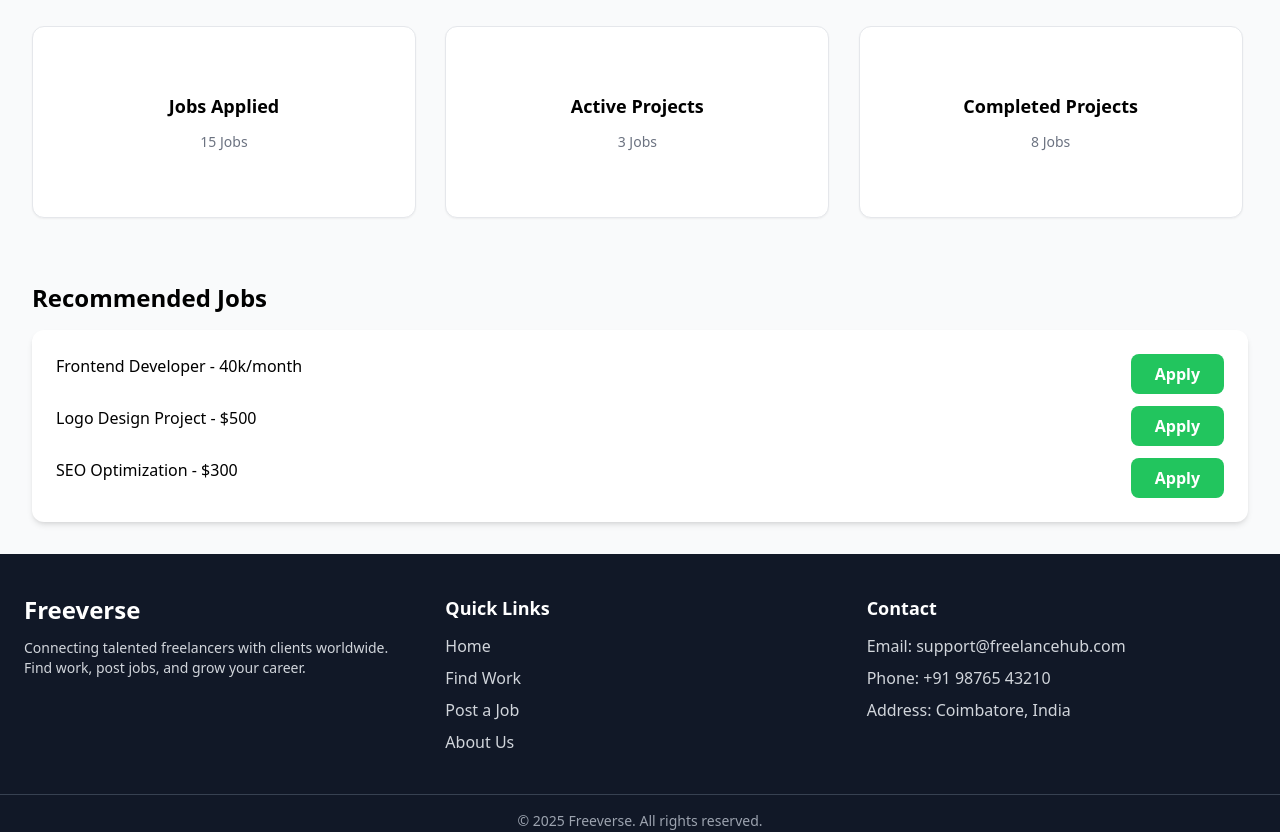
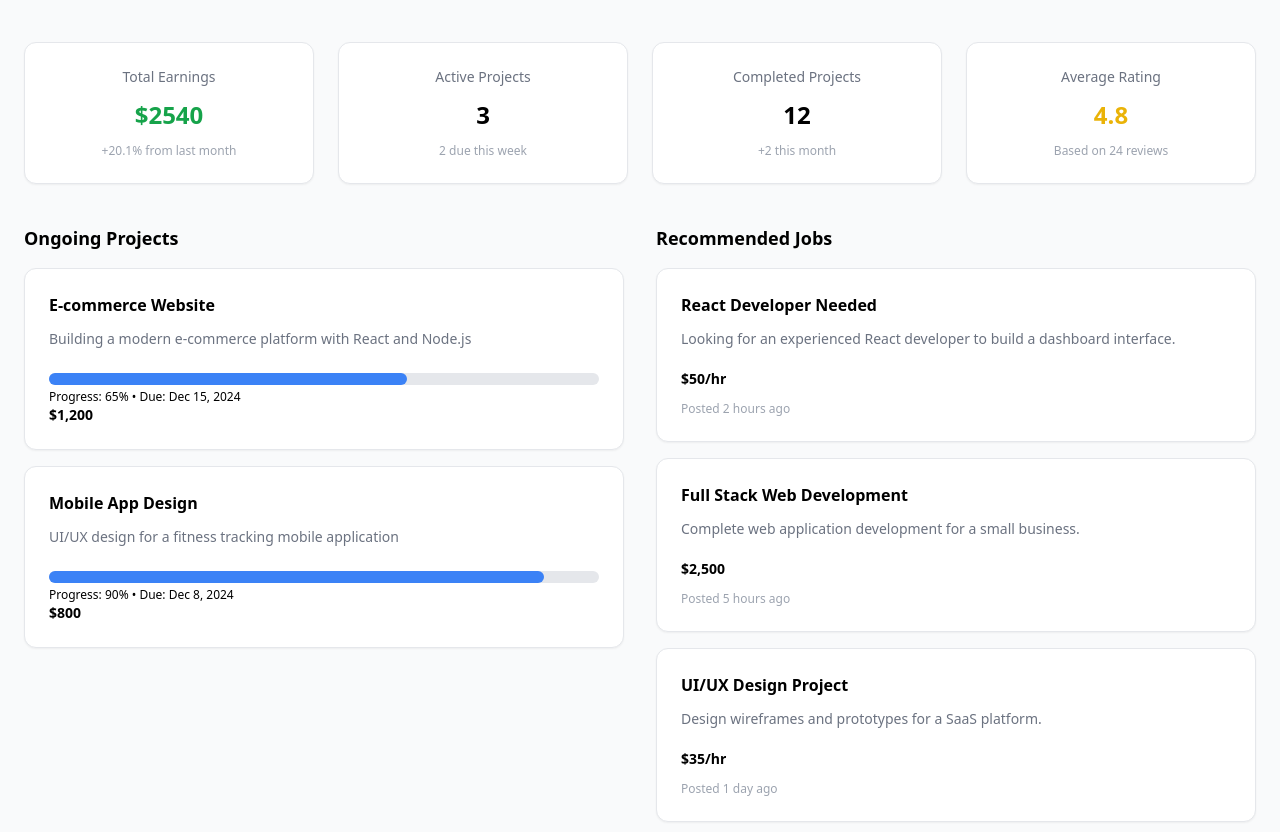
Before and after one commit to Yuvi-97/Freelance-Marketplace, a React (Create React App) app in the folder webfrontend/: page /freelancer-dashboard in a window 1280 px wide. Shown: the part 460-1292 px from the top of the page. Built offline with nearby package versions, Linux system fonts and the light colour scheme.

Commit message:
feat: enhance dashboards with new statistics cards, implement ProjectCard component for project details, and improve logout functionality in Header

```diff
--- a/webfrontend/src/component/ui/Card.jsx
+++ b/webfrontend/src/component/ui/Card.jsx
@@ -1,15 +1,14 @@
-import React from "react";
-
-function Card({ Icon, title, jobs, className }) {
+export default function Card({ Icon, title, jobs, className, children }) {
   return (
     <div
-      className={`bg-white rounded-xl shadow-sm p-6 flex flex-col items-center justify-center gap-3 border hover:shadow-md transition-all duration-200 w-96 h-48 ${className}`}
+      className={`bg-white rounded-xl shadow-sm p-6 flex flex-col gap-3 border hover:shadow-md transition-all duration-200 ${className}`}
     >
-      {Icon && <Icon className="w-12 h-12 text-blue-500" />}
-      <h3 className="text-lg font-semibold text-center">{title}</h3>
-      <p className="text-sm text-gray-500 text-center">{jobs} Jobs</p>
+      {Icon && <Icon className="w-12 h-12 text-blue-500 mx-auto" />}
+      {title && <h3 className="text-lg font-semibold text-center">{title}</h3>}
+      {jobs !== undefined && (
+        <p className="text-sm text-gray-500 text-center">{jobs} Jobs</p>
+      )}
+      {children} {/* ✅ allows dashboard content */}
     </div>
   );
 }
-
-export default Card;
--- a/webfrontend/src/pages/ClientDashboard.jsx
+++ b/webfrontend/src/pages/ClientDashboard.jsx
@@ -1,6 +1,7 @@
+import clientbg from "../assets/client-bg.jpeg";
 import Button from "../component/ui/Button.jsx";
 import Card from "../component/ui/Card.jsx";
-import clientbg from "../assets/client-bg.jpeg";
+
 function ClientDashboard() {
   return (
     <div className="min-h-screen bg-gray-50 flex flex-col">
@@ -24,37 +25,75 @@ function ClientDashboard() {
         </div>
       </section>
 
-      {/* Stats */}
-      <div className="grid grid-cols-1 md:grid-cols-3 gap-6 p-8 flex-1">
-        <Card title="Active Jobs" jobs={5} />
-        <Card title="Applications Received" jobs={42} />
-        <Card title="Projects Completed" jobs={12} />
+      {/* Stats Section */}
+      <div className="grid grid-cols-1 md:grid-cols-4 gap-6 px-6 py-8 -mt-16 relative z-20 mt-12">
+        <Card className="text-center">
+          <h3 className="text-sm text-gray-500">Total Spent</h3>
+          <p className="text-2xl font-bold">$8750</p>
+          <p className="text-xs text-green-500">+15.2% from last month</p>
+        </Card>
+        <Card>
+          <h3 className="text-sm text-gray-500">Active Projects</h3>
+          <p className="text-2xl font-bold">4</p>
+          <p className="text-xs text-gray-400">2 awaiting review</p>
+        </Card>
+        <Card>
+          <h3 className="text-sm text-gray-500">Completed Projects</h3>
+          <p className="text-2xl font-bold">8</p>
+          <p className="text-xs text-gray-400">+3 this month</p>
+        </Card>
+        <Card>
+          <h3 className="text-sm text-gray-500">Success Rate</h3>
+          <p className="text-2xl font-bold">96%</p>
+          <p className="text-xs text-gray-400">Project completion rate</p>
+        </Card>
       </div>
 
-      {/* Recent Applicants */}
-      <div className="p-8">
-        <h2 className="text-2xl font-bold mb-4 text-[#0A2647]">
-          Recent Applicants
-        </h2>
-        <div className="bg-white rounded-xl shadow-md p-6">
-          <ul className="space-y-3">
-            {[
-              "John Doe - Web Developer",
-              "Sarah Smith - Graphic Designer",
-              "Mike Johnson - SEO Specialist",
-            ].map((applicant, idx) => (
-              <li key={idx} className="flex justify-between items-center">
-                <span>{applicant}</span>
-                <Button
-                  style={{ backgroundColor: "#2C74B3" }}
-                  className="text-white hover:opacity-90"
-                >
-                  View Profile
-                </Button>
-              </li>
-            ))}
-          </ul>
-        </div>
+      {/* Active Projects + Recent Applications */}
+      <div className="grid grid-cols-1 md:grid-cols-2 gap-6 px-6 pb-12">
+        {/* Active Projects */}
+        <Card>
+          <h2 className="text-lg font-semibold mb-4">Active Projects</h2>
+          <div className="mb-4 p-4 border rounded-lg bg-white">
+            <h3 className="font-bold">Corporate Website Redesign</h3>
+            <p className="text-sm text-gray-600">In Progress</p>
+            <div className="w-full bg-gray-200 rounded-full h-2 my-2">
+              <div
+                className="bg-blue-500 h-2 rounded-full"
+                style={{ width: "70%" }}
+              ></div>
+            </div>
+            <p className="text-xs text-gray-500">Due: Dec 20, 2024 • $3500</p>
+          </div>
+          <div className="p-4 border rounded-lg bg-white">
+            <h3 className="font-bold">Mobile App Development</h3>
+            <p className="text-sm text-yellow-600">Review</p>
+            <p className="text-xs text-gray-500">iOS & Android app • $5000</p>
+          </div>
+        </Card>
+
+        {/* Recent Applications */}
+        <Card>
+          <h2 className="text-lg font-semibold mb-4">Recent Applications</h2>
+          <div className="flex justify-between items-center p-4 border rounded-lg bg-white mb-3">
+            <div>
+              <h3 className="font-bold">Alex Developer</h3>
+              <p className="text-sm text-gray-600">
+                Full-stack Developer • $45/hr
+              </p>
+              <p className="text-xs text-yellow-600">⭐ 4.9 • 15 projects</p>
+            </div>
+            <Button className="bg-[#0A2647] text-white px-3 py-1">View</Button>
+          </div>
+          <div className="flex justify-between items-center p-4 border rounded-lg bg-white">
+            <div>
+              <h3 className="font-bold">Sarah Chen</h3>
+              <p className="text-sm text-gray-600">UI/UX Designer • $40/hr</p>
+              <p className="text-xs text-yellow-600">⭐ 4.8 • 22 projects</p>
+            </div>
+            <Button className="bg-[#0A2647] text-white px-3 py-1">View</Button>
+          </div>
+        </Card>
       </div>
     </div>
   );
--- a/webfrontend/src/pages/FreelancerDashboard.jsx
+++ b/webfrontend/src/pages/FreelancerDashboard.jsx
@@ -1,16 +1,18 @@
 import Button from "../component/ui/Button.jsx";
 import Card from "../component/ui/Card.jsx";
 import Freelancerbg from "../assets/freelancer-bg.jpeg";
+
 function FreelancerDashboard() {
   return (
     <div className="min-h-screen bg-gray-50">
+      {/* Hero Section */}
       <section
         className="text-white py-28 text-center relative bg-cover bg-center h-96"
         style={{ backgroundImage: `url(${Freelancerbg})` }}
       >
         <div className="absolute inset-0 bg-black opacity-30"></div>
         <div className="relative z-10">
-          <h1 className="text-4xl font-bold ">Freelancer Dashboard</h1>
+          <h1 className="text-4xl font-bold">Freelancer Dashboard</h1>
           <p className="mt-2">Browse jobs & manage your work</p>
           <div className="mt-4 flex justify-center gap-4">
             <Button className="bg-white text-[#0A2647] hover:bg-gray-100">
@@ -23,38 +25,95 @@ function FreelancerDashboard() {
         </div>
       </section>
 
-      <div className="grid grid-cols-1 md:grid-cols-3 gap-6 p-8">
-        <Card title="Jobs Applied" jobs={15} />
-        <Card title="Active Projects" jobs={3} />
-        <Card title="Completed Projects" jobs={8} />
-      </div>
+      {/* Dashboard Section */}
+      <section className="max-w-7xl mx-auto py-12 px-6">
+        {/* Top Stats */}
+        <div className="grid grid-cols-1 md:grid-cols-4 gap-6 mb-10">
+          <Card className="p-6 text-center">
+            <h3 className="text-sm text-gray-500">Total Earnings</h3>
+            <p className="text-2xl font-bold text-green-600">$2540</p>
+            <p className="text-xs text-gray-400">+20.1% from last month</p>
+          </Card>
+          <Card className="p-6 text-center">
+            <h3 className="text-sm text-gray-500">Active Projects</h3>
+            <p className="text-2xl font-bold">3</p>
+            <p className="text-xs text-gray-400">2 due this week</p>
+          </Card>
+          <Card className="p-6 text-center">
+            <h3 className="text-sm text-gray-500">Completed Projects</h3>
+            <p className="text-2xl font-bold">12</p>
+            <p className="text-xs text-gray-400">+2 this month</p>
+          </Card>
+          <Card className="p-6 text-center">
+            <h3 className="text-sm text-gray-500">Average Rating</h3>
+            <p className="text-2xl font-bold text-yellow-500">4.8</p>
+            <p className="text-xs text-gray-400">Based on 24 reviews</p>
+          </Card>
+        </div>
 
-      {/* Recommended Jobs */}
-      <div className="p-8">
-        <h2 className="text-2xl font-bold mb-4">Recommended Jobs</h2>
-        <div className="bg-white rounded-xl shadow-md p-6">
-          <ul className="space-y-3">
-            <li className="flex justify-between">
-              <span>Frontend Developer - 40k/month</span>
-              <Button className="bg-green-500 text-white hover:bg-green-600">
-                Apply
-              </Button>
-            </li>
-            <li className="flex justify-between">
-              <span>Logo Design Project - $500</span>
-              <Button className="bg-green-500 text-white hover:bg-green-600">
-                Apply
-              </Button>
-            </li>
-            <li className="flex justify-between">
-              <span>SEO Optimization - $300</span>
-              <Button className="bg-green-500 text-white hover:bg-green-600">
-                Apply
-              </Button>
-            </li>
-          </ul>
+        {/* Ongoing Projects & Recommended Jobs */}
+        <div className="grid grid-cols-1 md:grid-cols-2 gap-8">
+          {/* Ongoing Projects */}
+          <div>
+            <h2 className="text-lg font-semibold mb-4">Ongoing Projects</h2>
+            <Card className="p-6 mb-4">
+              <h3 className="font-bold">E-commerce Website</h3>
+              <p className="text-sm text-gray-500">
+                Building a modern e-commerce platform with React and Node.js
+              </p>
+              <div className="mt-3">
+                <div className="w-full bg-gray-200 rounded-full h-3">
+                  <div className="bg-blue-500 h-3 rounded-full w-[65%]"></div>
+                </div>
+                <p className="text-xs mt-1">Progress: 65% • Due: Dec 15, 2024</p>
+                <p className="text-sm font-semibold">$1,200</p>
+              </div>
+            </Card>
+            <Card className="p-6">
+              <h3 className="font-bold">Mobile App Design</h3>
+              <p className="text-sm text-gray-500">
+                UI/UX design for a fitness tracking mobile application
+              </p>
+              <div className="mt-3">
+                <div className="w-full bg-gray-200 rounded-full h-3">
+                  <div className="bg-blue-500 h-3 rounded-full w-[90%]"></div>
+                </div>
+                <p className="text-xs mt-1">Progress: 90% • Due: Dec 8, 2024</p>
+                <p className="text-sm font-semibold">$800</p>
+              </div>
+            </Card>
+          </div>
+
+          {/* Recommended Jobs */}
+          <div>
+            <h2 className="text-lg font-semibold mb-4">Recommended Jobs</h2>
+            <Card className="p-6 mb-4">
+              <h3 className="font-bold">React Developer Needed</h3>
+              <p className="text-sm text-gray-500">
+                Looking for an experienced React developer to build a dashboard interface.
+              </p>
+              <p className="text-sm font-semibold mt-2">$50/hr</p>
+              <p className="text-xs text-gray-400">Posted 2 hours ago</p>
+            </Card>
+            <Card className="p-6 mb-4">
+              <h3 className="font-bold">Full Stack Web Development</h3>
+              <p className="text-sm text-gray-500">
+                Complete web application development for a small business.
+              </p>
+              <p className="text-sm font-semibold mt-2">$2,500</p>
+              <p className="text-xs text-gray-400">Posted 5 hours ago</p>
+            </Card>
+            <Card className="p-6">
+              <h3 className="font-bold">UI/UX Design Project</h3>
+              <p className="text-sm text-gray-500">
+                Design wireframes and prototypes for a SaaS platform.
+              </p>
+              <p className="text-sm font-semibold mt-2">$35/hr</p>
+              <p className="text-xs text-gray-400">Posted 1 day ago</p>
+            </Card>
+          </div>
         </div>
-      </div>
+      </section>
     </div>
   );
 }
```
Also changed, not shown: webfrontend/src/component/ui/ProjectComponent.jsx (added, +61 -0 lines), webfrontend/src/pages/Header.jsx (+6 -3 lines), webfrontend/src/pages/MyProject.jsx (+15 -66 lines).
